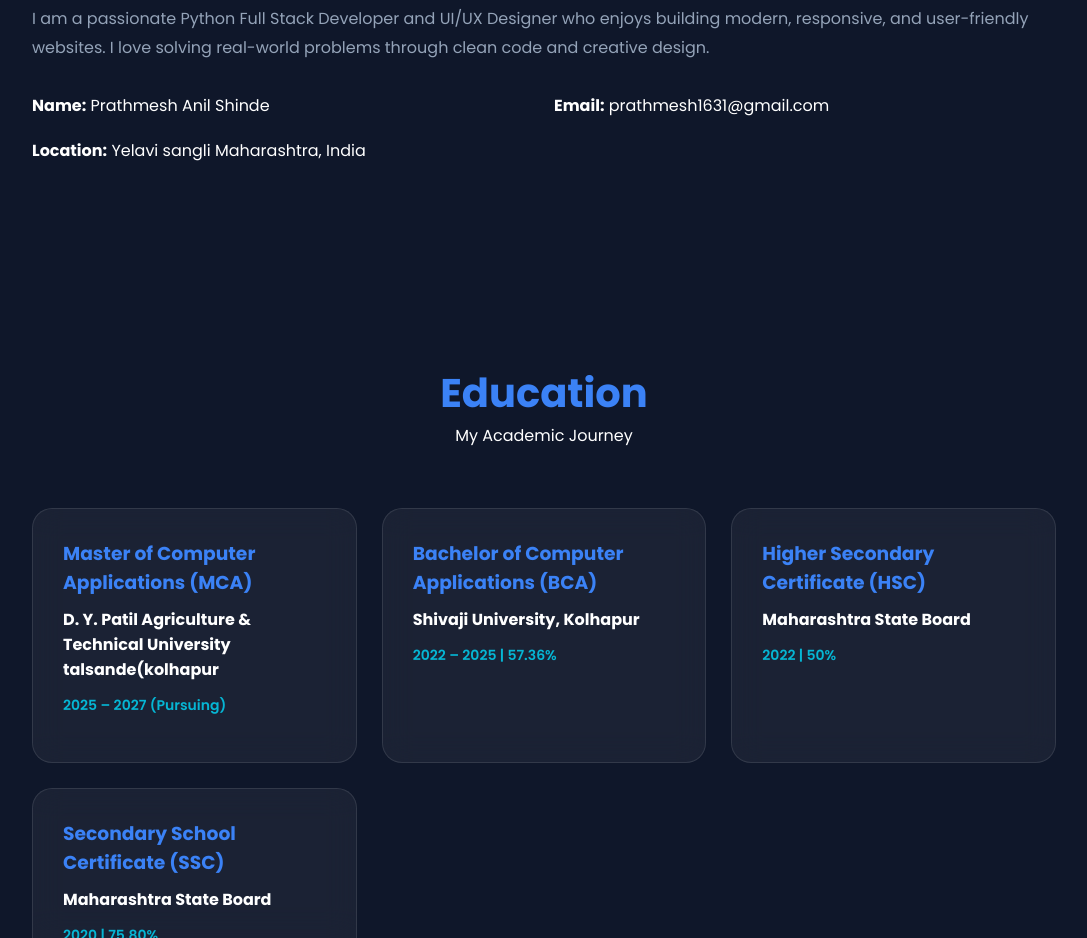
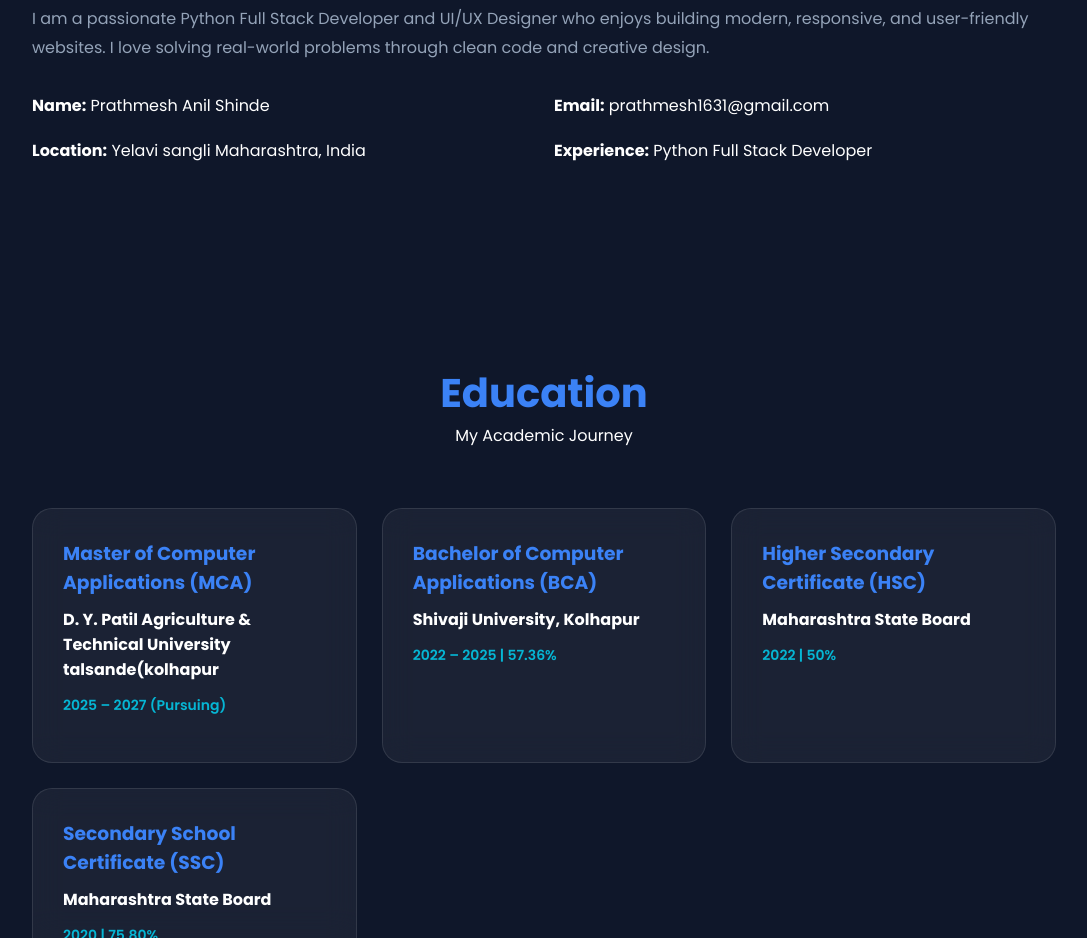
Before and after one commit to prathmesh1619/portfolio, a plain HTML site: page index.html in a window 1280 px wide. Shown: the part 1080-2018 px from the top of the page, without its empty margins (96-1183 px from the left). Drawn offline with nearby package versions, Linux system fonts and the light colour scheme.

Commit message:
Updated portfolio website

```diff
--- a/index.html
+++ b/index.html
@@ -97,6 +97,10 @@
 
                 <div>
                     <strong>Location:</strong> Yelavi sangli Maharashtra, India
+                </div>
+
+                <div>
+                    <strong>Experience:</strong> Python Full Stack Developer
                 </div>
 
             </div>
```
